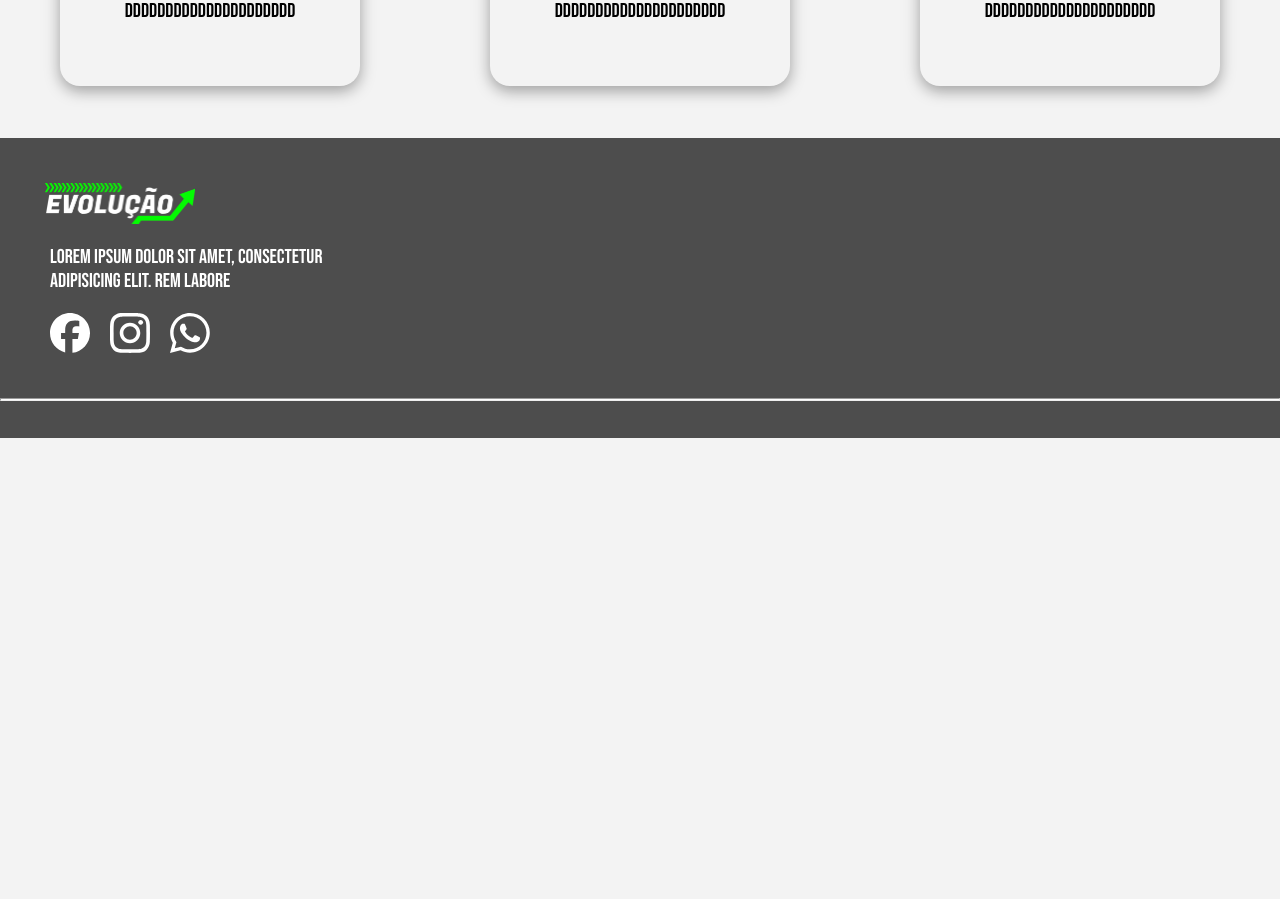
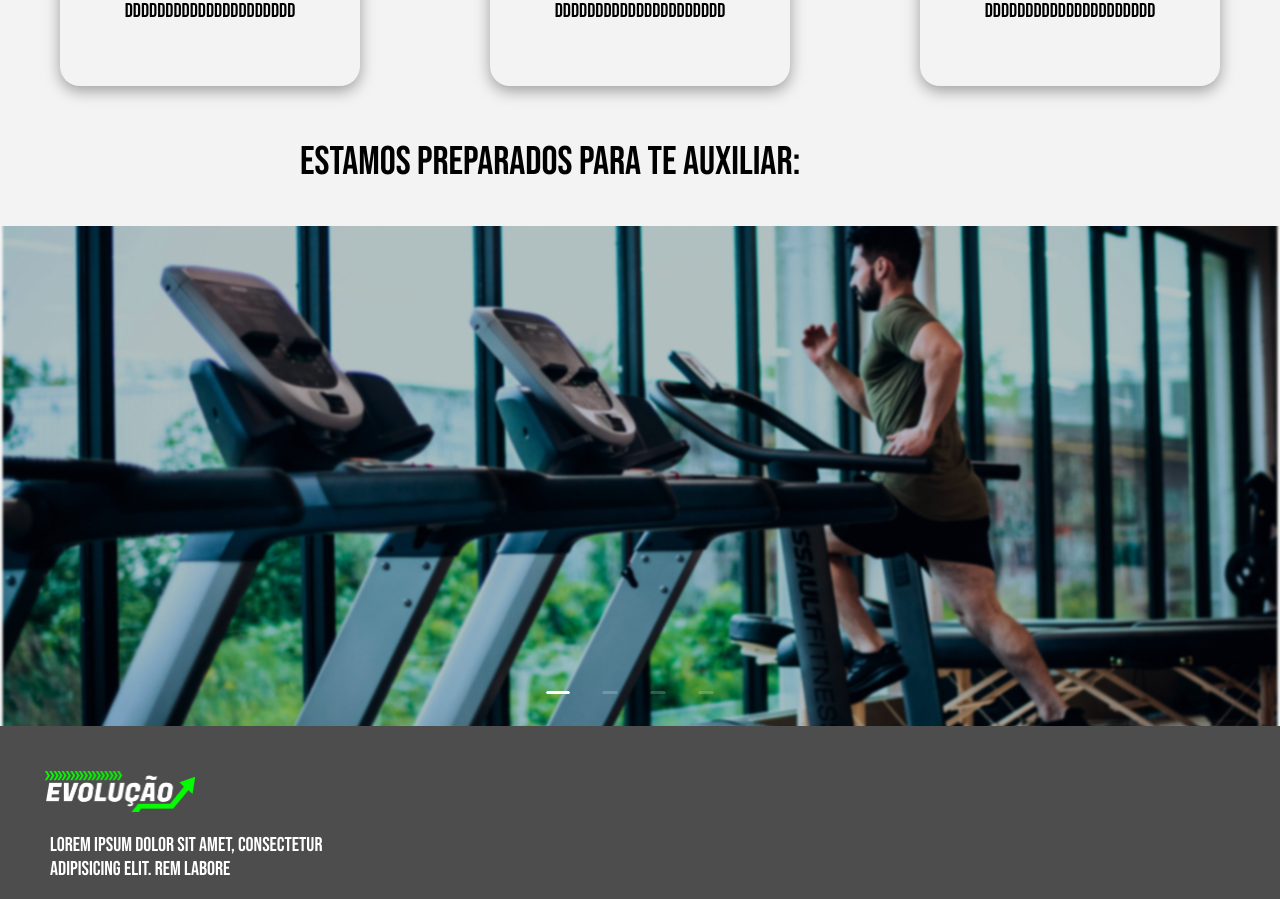
Before and after one commit to SamIamarino/Academia-Evolucao-Project, a React (Vite) app in the folder academia-evolucao/: page / in a window 1280 px wide. Shown: the part 2240-3139 px from the top of the page. Before the commit the page ends 2678 px from the top, so only its background shows below. Built offline with nearby package versions, Linux system fonts and the light colour scheme.

Commit message:
comments

```diff
--- a/academia-evolucao/src/App.jsx
+++ b/academia-evolucao/src/App.jsx
@@ -30,9 +30,11 @@ const App = () => {
       <Header />
       <PhotoCarrousel photoArray={CARROUSEL_IMAGES}/>
       <AboutContainer />
+      {/* RENOMEAR ESSE CONTAINER -- CAROUSEL CONTAINER ALGO ASSIM */}
       <OurSpaceContainer title={"Nosso Espaço: "}/>
       <FloatButton  href='https://wa.me/551138602440' icon={<WhatsAppOutlined />} style={{ backgroundColor: '#25D366'}}/>
       <PlanosContainer />
+      <OurSpaceContainer title={"ESTAMOS PREPARADOS PARA TE AUXILIAR: "}/>
       <Footer />
     </>
   );
```
